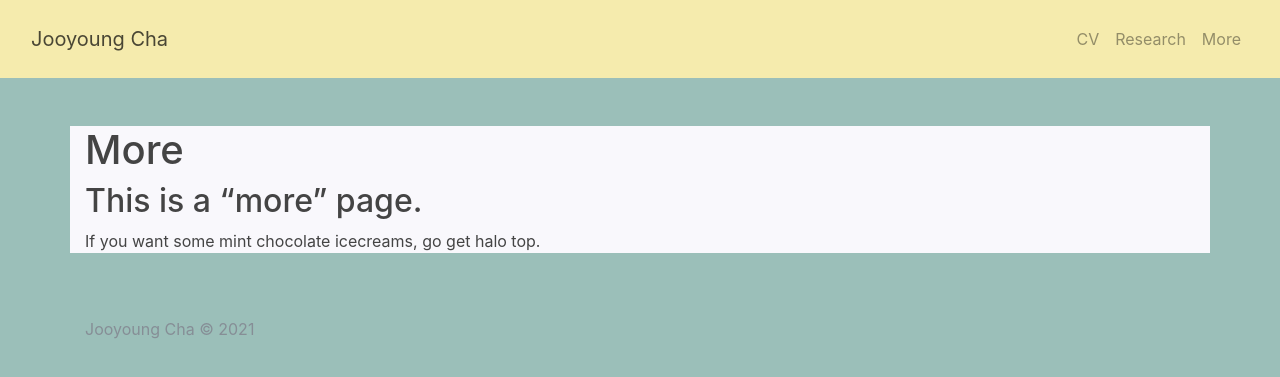
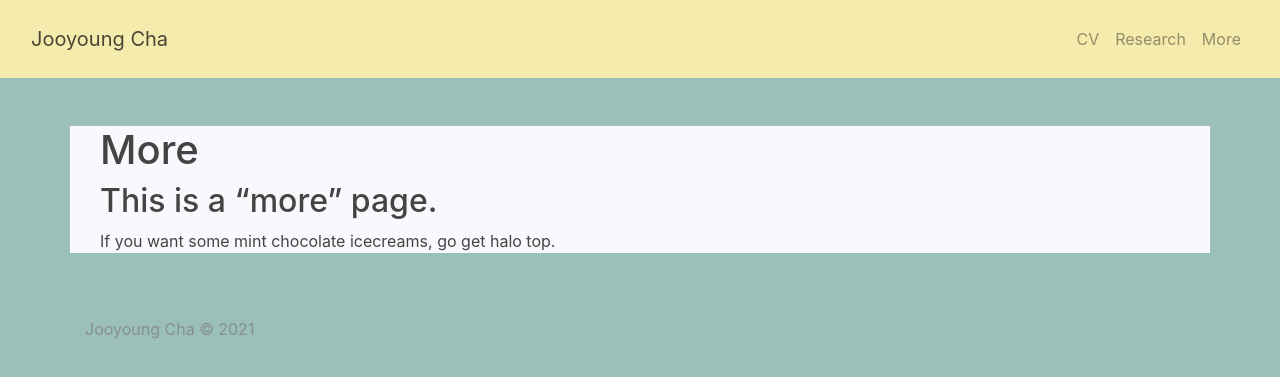
Before and after one commit to chajoo0/chajoo0, a Jekyll site: the page built from more.md, in a window 1280 px wide. Shown: the top 377 px of the page. Built offline with Jekyll 4.4.1, drawn with Linux system fonts in a browser that asks for light colours.

Commit message:
Update page.html

```diff
--- a/_layouts/page.html
+++ b/_layouts/page.html
@@ -2,7 +2,7 @@
 layout: default
 ---
 <article>
-
+<div class="container bg-light">
   <header>
     <h1>{{ page.title | escape }}</h1>
   </header>
@@ -10,5 +10,5 @@ layout: default
   <section>
     {{ content }}
   </section>
-
+  </div>
 </article>
```
